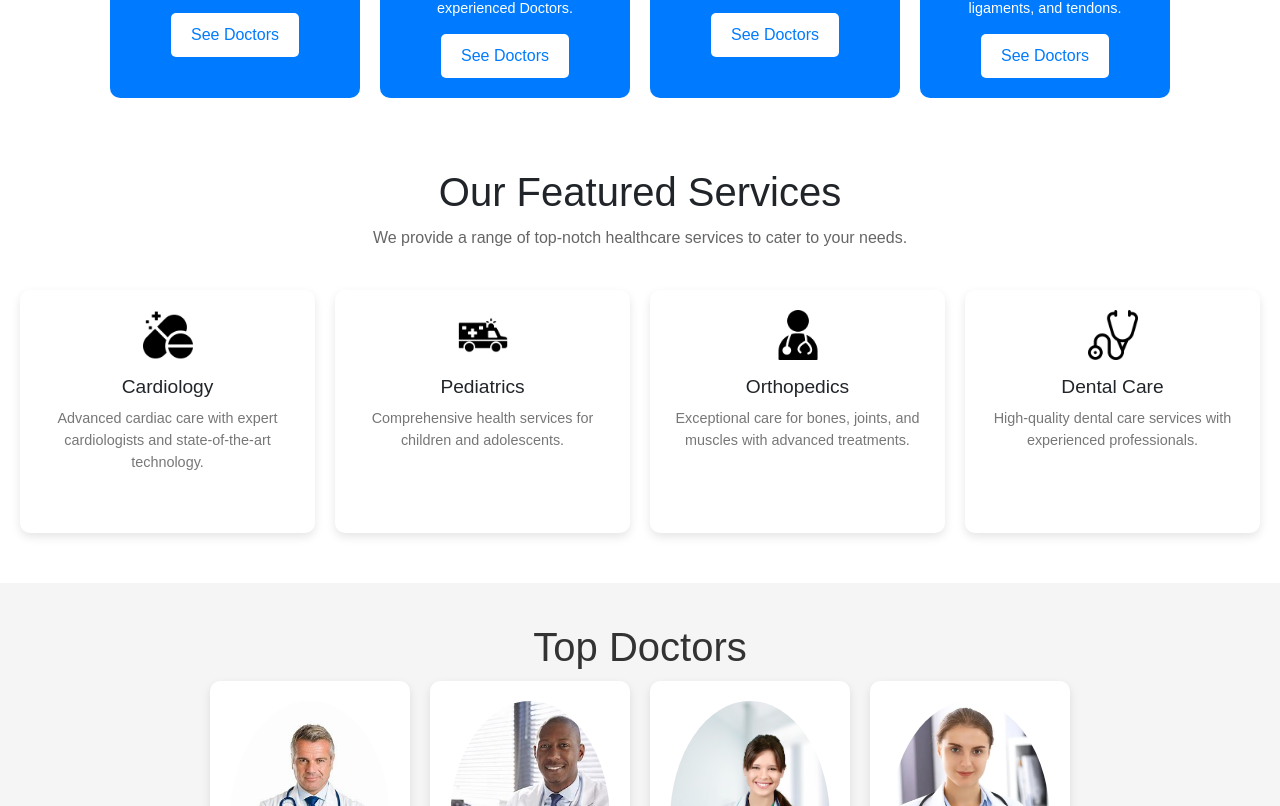
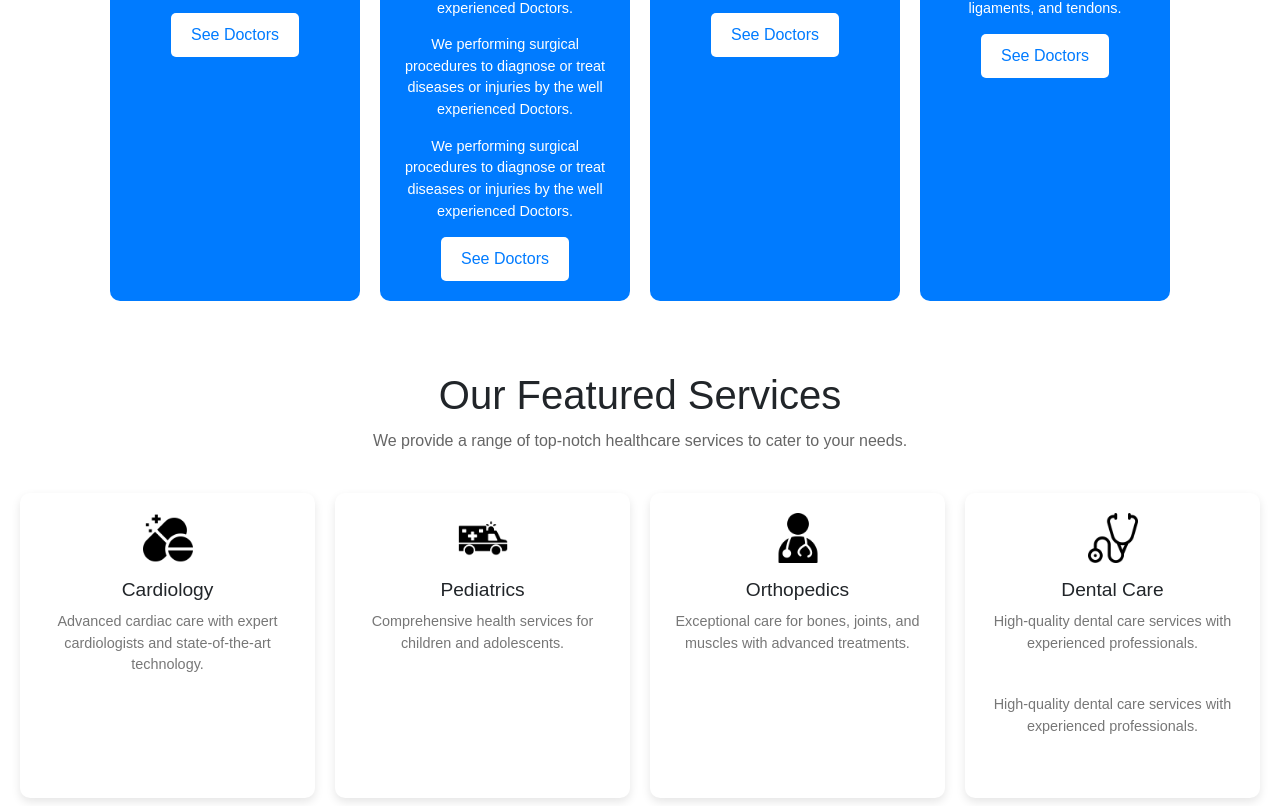
Before and after one commit to md-ahmad-raza/React-Project, a React (Vite) app in the folder front-end/: page / in a window 1280 px wide. Shown: the part 774-1580 px from the top of the page. Built offline with nearby package versions, Linux system fonts and the light colour scheme.

Commit message:
added the logic for the home page

```diff
--- a/front-end/src/Components/Pages/AboutDoctors.jsx
+++ b/front-end/src/Components/Pages/AboutDoctors.jsx
@@ -69,6 +69,10 @@ const AboutDoctors = () => {
               </p>
               <p>
                 <strong>About:</strong> {doctor.about}
+                <h1 >mehatab added</h1>
+                <h1 >mehatab added</h1>
+                <h1 >mehatab added</h1>
+
               </p>
               <button
                 className='book-btn'
--- a/front-end/src/Components/Pages/ComplainSuccess.jsx
+++ b/front-end/src/Components/Pages/ComplainSuccess.jsx
@@ -9,6 +9,7 @@ const ComplainSuccess = () => {
         <p>Your Complaint has been Submited successfully.</p>
         <a href='/'>Return to Home Page</a>
       </div>
+      <h1 >mehatab added</h1> <h1 >mehatab added</h1>
     </div>
   );
 };
--- a/front-end/src/Components/Pages/Home.jsx
+++ b/front-end/src/Components/Pages/Home.jsx
@@ -119,6 +119,19 @@ const Home = () => {
             We performing surgical procedures to diagnose or treat diseases or
             injuries by the well experienced Doctors.
           </p>
+
+
+
+             <p>
+            We performing surgical procedures to diagnose or treat diseases or
+            injuries by the well experienced Doctors.
+          </p>
+
+
+          <p>
+            We performing surgical procedures to diagnose or treat diseases or
+            injuries by the well experienced Doctors.
+          </p>
           <a href="/doctors">
             <button>See Doctors</button>
         </a>
@@ -188,6 +201,10 @@ const Home = () => {
             <p>
               High-quality dental care services with experienced professionals.
             </p>
+
+            <p>
+              High-quality dental care services with experienced professionals.
+            </p>
           </div>
         </div>
       </div>
```
